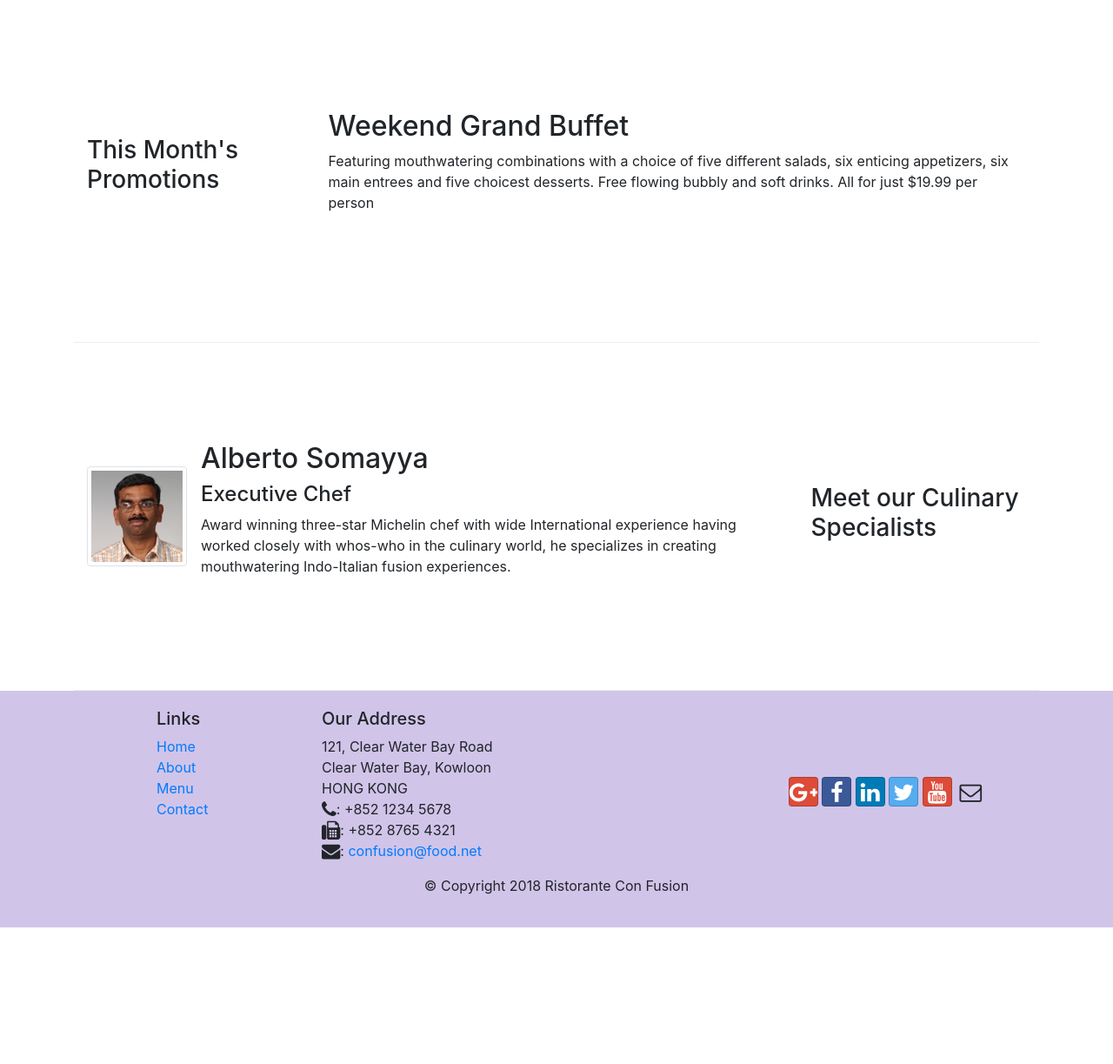
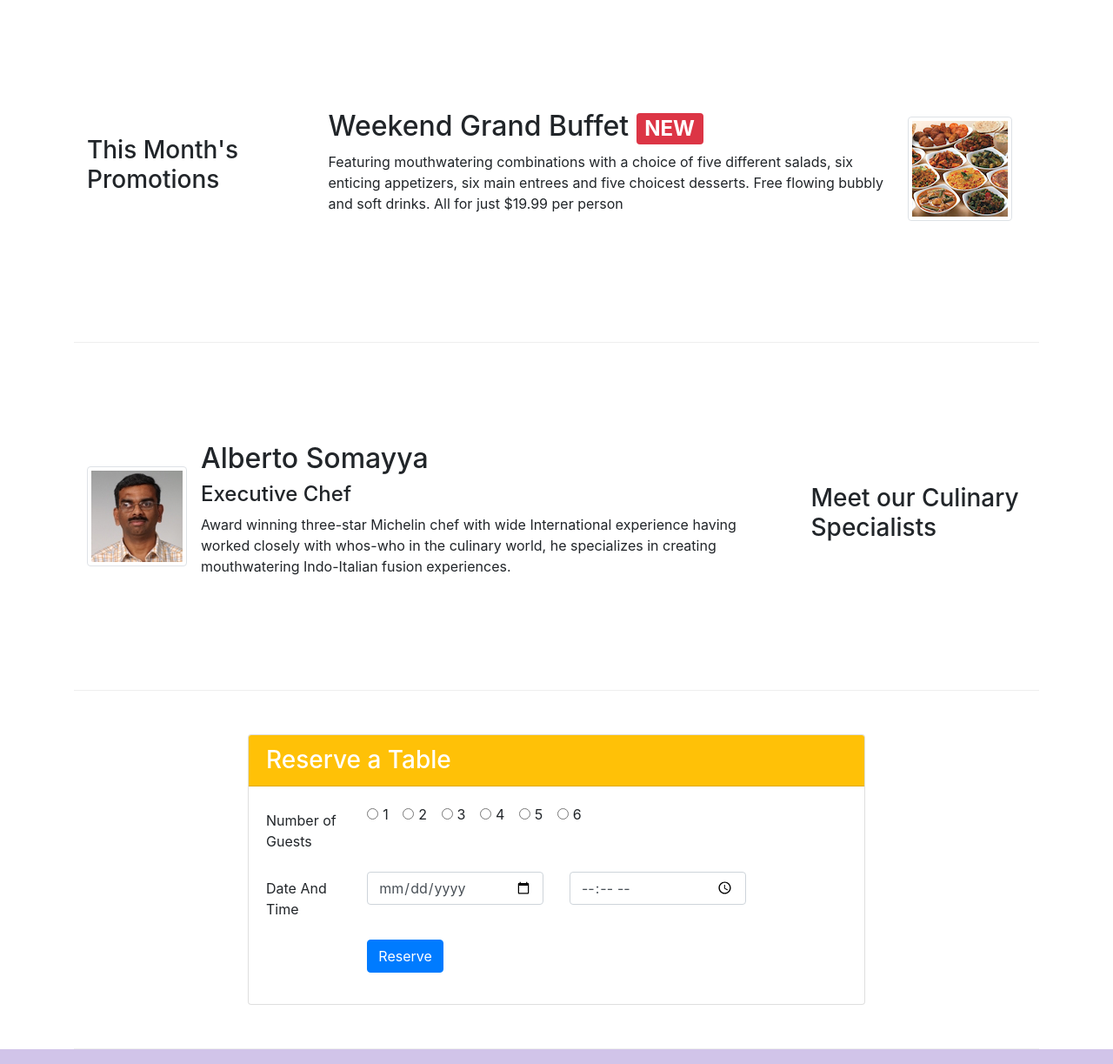
Before and after one commit to lajtaristvan/bootstrap, a website: page index.html in a window 1280 px wide. Shown: the part 740-1963 px from the top of the page at 87% size. Before the commit the page ends 1806 px from the top, so only its background shows below. Drawn offline with nearby package versions, Linux system fonts and the light colour scheme.

Commit message:
Assignment 2

```diff
--- a/index.html
+++ b/index.html
@@ -40,8 +40,11 @@
                     <h1>Ristorante con Fusion</h1>
                     <p>We take inspiration from the World's best cuisines, and create a unique fusion experience. Our lipsmacking creations will tickle your culinary senses!</p>
                 </div>
-                <div class="col-12 col-sm align-self-center">
+                <div class="col-12 col-sm-3 align-self-center">
                     <img src="img/logo.png" class="img-fluid">
+                </div>
+                <div class="col-12 col-sm-3 align-self-center">
+                    <a href="#reserve_form" class="btn btn-warning btn-lg btn-block" role="button">Reserve Table</a>
                 </div>
             </div>
         </div>
@@ -56,7 +59,7 @@
                 <div class="media">
                     <img class="d-flex mr-3 img-thumbnail align-self-center" src="img/uthappizza.png" alt="uthapizza">
                     <div class="media-body">
-                        <h2 class="mt-0">Uthappizza</h2>
+                        <h2 class="mt-0">Uthappizza <span class="badge badge-danger">HOT</span> <span class="badge badge-pill badge-secondary">$4.99</span></h2>
                         <p class="d-none d-sm-block">A unique combination of Indian Uthappam (pancake) and Italian pizza, topped with Cerignola olives, ripe vine cherry tomatoes, Vidalia onion, Guntur chillies and Buffalo Paneer.</p>
                     </div>
                 </div>
@@ -65,12 +68,17 @@
 
 
         <div class="row row-content align-items-center">
-            <div class="col-12 col-sm-4 col-md-3">
+            <div class="col-12 col-sm-4 order-sm-first col-md-3">
                 <h3>This Month's Promotions</h3>
             </div>
-            <div class="col col-sm col-md">
-                <h2>Weekend Grand Buffet</h2>
-                <p class="d-none d-sm-block">Featuring mouthwatering combinations with a choice of five different salads, six enticing appetizers, six main entrees and five choicest desserts. Free flowing bubbly and soft drinks. All for just $19.99 per person </p>
+            <div class="col col-sm order-sm-last col-md">
+                <div class="media">
+                    <div class="media-body">
+                        <h2>Weekend Grand Buffet <span class="badge badge-danger">NEW</span></h2>
+                        <p class="d-none d-sm-block">Featuring mouthwatering combinations with a choice of five different salads, six enticing appetizers, six main entrees and five choicest desserts. Free flowing bubbly and soft drinks. All for just $19.99 per person </p>
+                    </div>
+                    <img class="d-flex mr-3 img-thumbnail align-self-center" src="img/buffet.png" alt="buffet">
+                </div>
             </div>
         </div>
 
@@ -85,6 +93,61 @@
                         <h2 class="mt-0">Alberto Somayya</h2>
                         <h4>Executive Chef</h4>
                         <p class="d-none d-sm-block">Award winning three-star Michelin chef with wide International experience having worked closely with whos-who in the culinary world, he specializes in creating mouthwatering Indo-Italian fusion experiences. </p>
+                    </div>
+                </div>
+            </div>
+        </div>
+
+        <div class="row row-content">
+            <div class="offset-md-2 col-12 col-md-8">
+                <div class="card">
+                    <h3 id="reserve_form" class="card-header bg-warning text-white">Reserve a Table</h3>
+                    <div class="card-body">
+                        <form>
+                            <div class="form-group row">
+                                <label for="NumberOfGuests" class="col-sm-2 col-form-label">Number of Guests</label>
+                                <div class="col-sm-6">
+                                <div class="form-check form-check-inline">
+                                    <input class="form-check-input" type="radio" name="NumberOfGuests" id="inlineRadio1" value="option1">
+                                    <label class="form-check-label" for="inlineRadio1">1</label>
+                                </div>
+                                <div class="form-check form-check-inline">
+                                    <input class="form-check-input" type="radio" name="NumberOfGuests" id="inlineRadio2" value="option2">
+                                    <label class="form-check-label" for="inlineRadio2">2</label>
+                                </div>
+                                <div class="form-check form-check-inline">
+                                    <input class="form-check-input" type="radio" name="NumberOfGuests" id="inlineRadio3" value="option3">
+                                    <label class="form-check-label" for="inlineRadio2">3</label>
+                                </div>
+                                <div class="form-check form-check-inline">
+                                    <input class="form-check-input" type="radio" name="NumberOfGuests" id="inlineRadio4" value="option4">
+                                    <label class="form-check-label" for="inlineRadio2">4</label>
+                                </div>
+                                <div class="form-check form-check-inline">
+                                    <input class="form-check-input" type="radio" name="NumberOfGuests" id="inlineRadio5" value="option5">
+                                    <label class="form-check-label" for="inlineRadio2">5</label>
+                                </div>
+                                <div class="form-check form-check-inline">
+                                    <input class="form-check-input" type="radio" name="NumberOfGuests" id="inlineRadio6" value="option6">
+                                    <label class="form-check-label" for="inlineRadio2">6</label>
+                                </div>
+                            </div>
+                            </div>
+                            <div class="form-group row">
+                                <label for="DateAndTime" class="col-12 col-md-2 col-form-label">Date And Time</label>
+                                <div class="col-6 col-md-4">
+                                    <input type="date" class="form-control" id="date" name="date" placeholder="Date">
+                                </div>
+                                <div class="col-6 col-md-4">
+                                    <input type="time" class="form-control" id="time" name="time" placeholder="Time">
+                                </div>
+                            </div>
+                            <div class="form-group row">
+                                <div class="col-6 offset-md-2">
+                                    <button type="button" class="btn btn-primary">Reserve</button>
+                                </div>
+                            </div>
+                        </form>
                     </div>
                 </div>
             </div>
```
